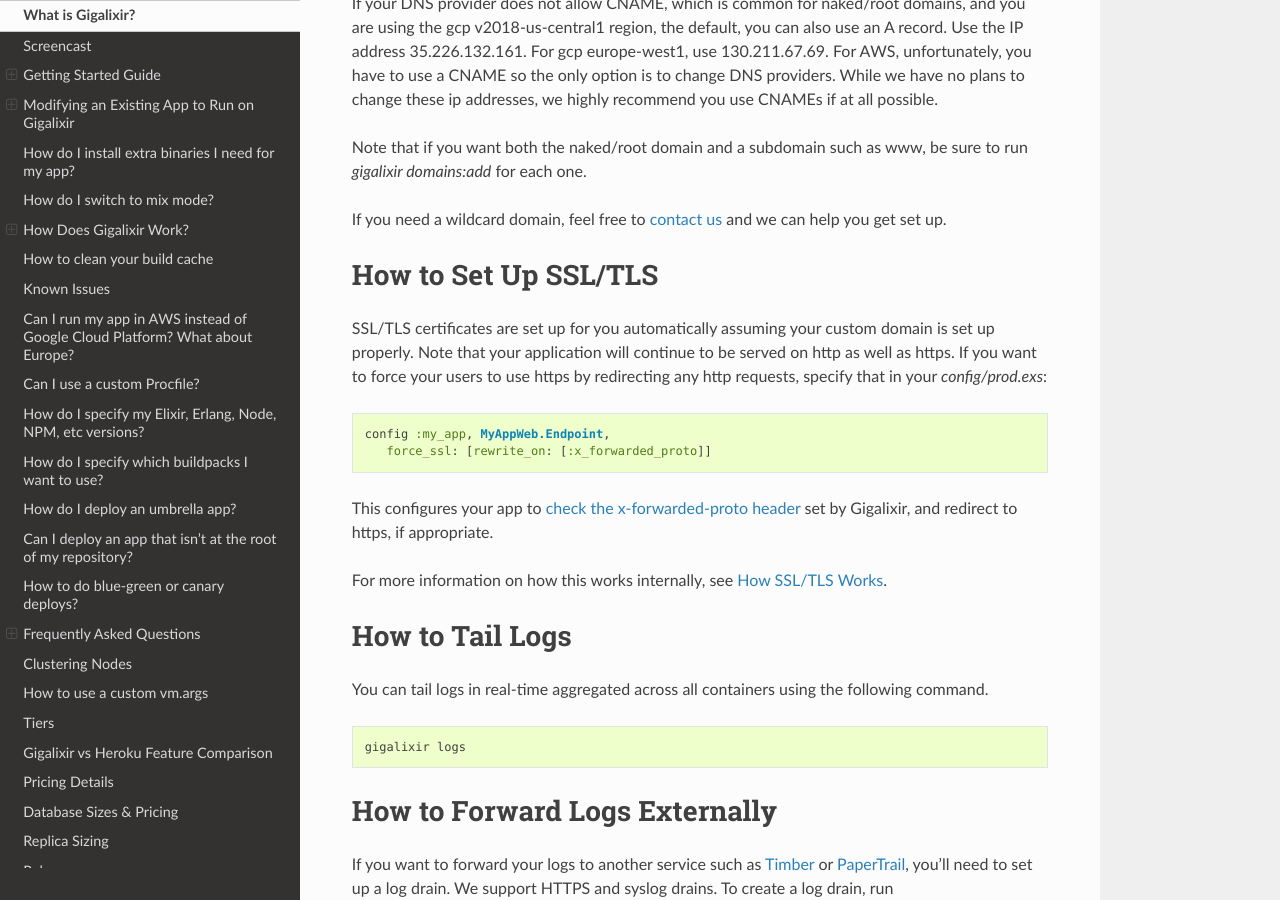
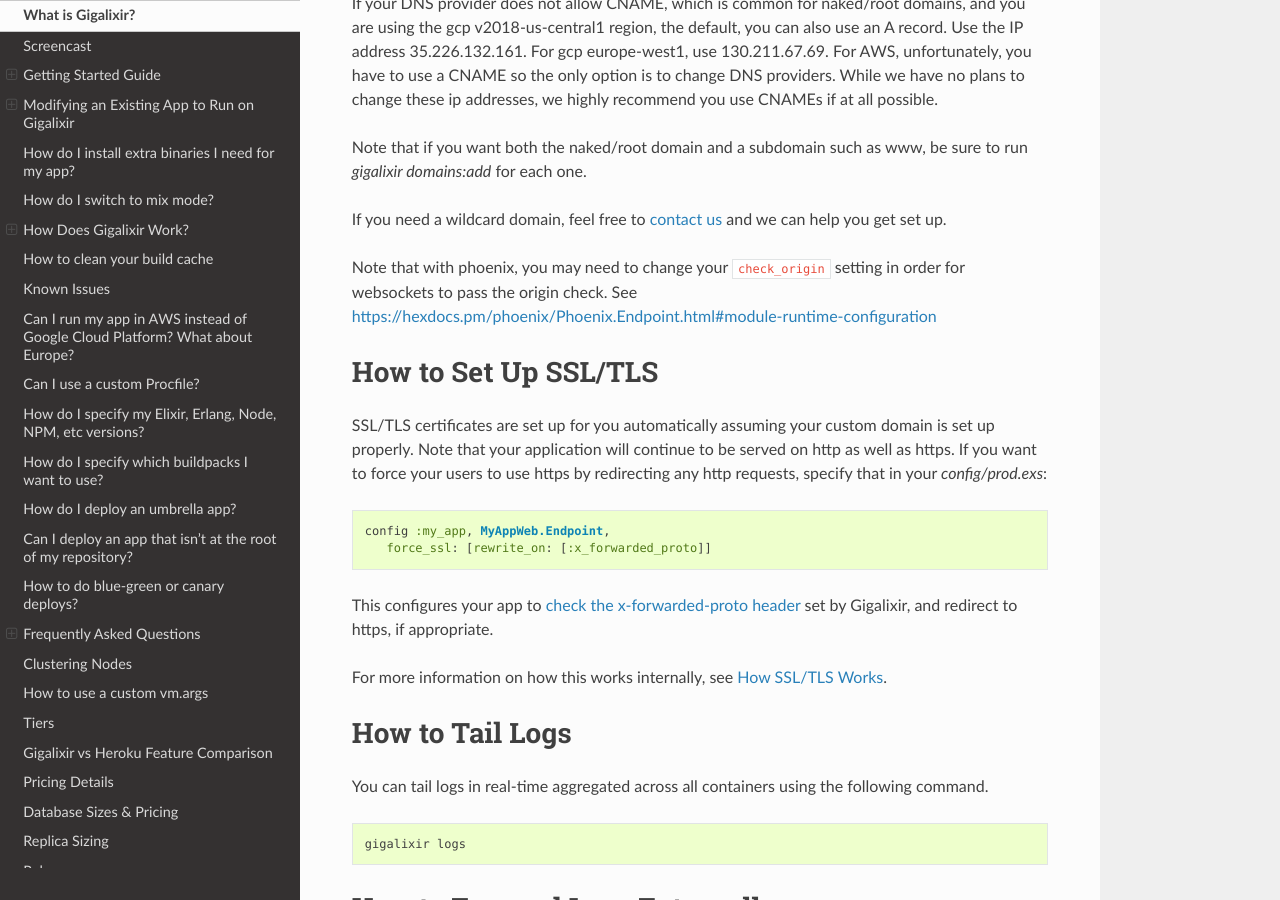
Before and after one commit to gigalixir/gigalixir-cli, a Sphinx documentation site: the page built from docs/source/main.rst, in a window 1280 px wide and 900 px high, scrolled down 51565 px. Built offline with Sphinx 7.4.7 and the Read the Docs theme 2.0.0, drawn with Linux system fonts in a browser that asks for light colours.

Commit message:
check_origin docs

```diff
--- a/docs/source/main.rst
+++ b/docs/source/main.rst
@@ -2077,6 +2077,8 @@ Note that if you want both the naked/root domain and a subdomain such as www, be
 
 If you need a wildcard domain, feel free to `contact us`_ and we can help you get set up.
 
+Note that with phoenix, you may need to change your :elixir:`check_origin` setting in order for websockets to pass the origin check. See https://hexdocs.pm/phoenix/Phoenix.Endpoint.html#module-runtime-configuration
+
 How to Set Up SSL/TLS
 =====================
 
```
